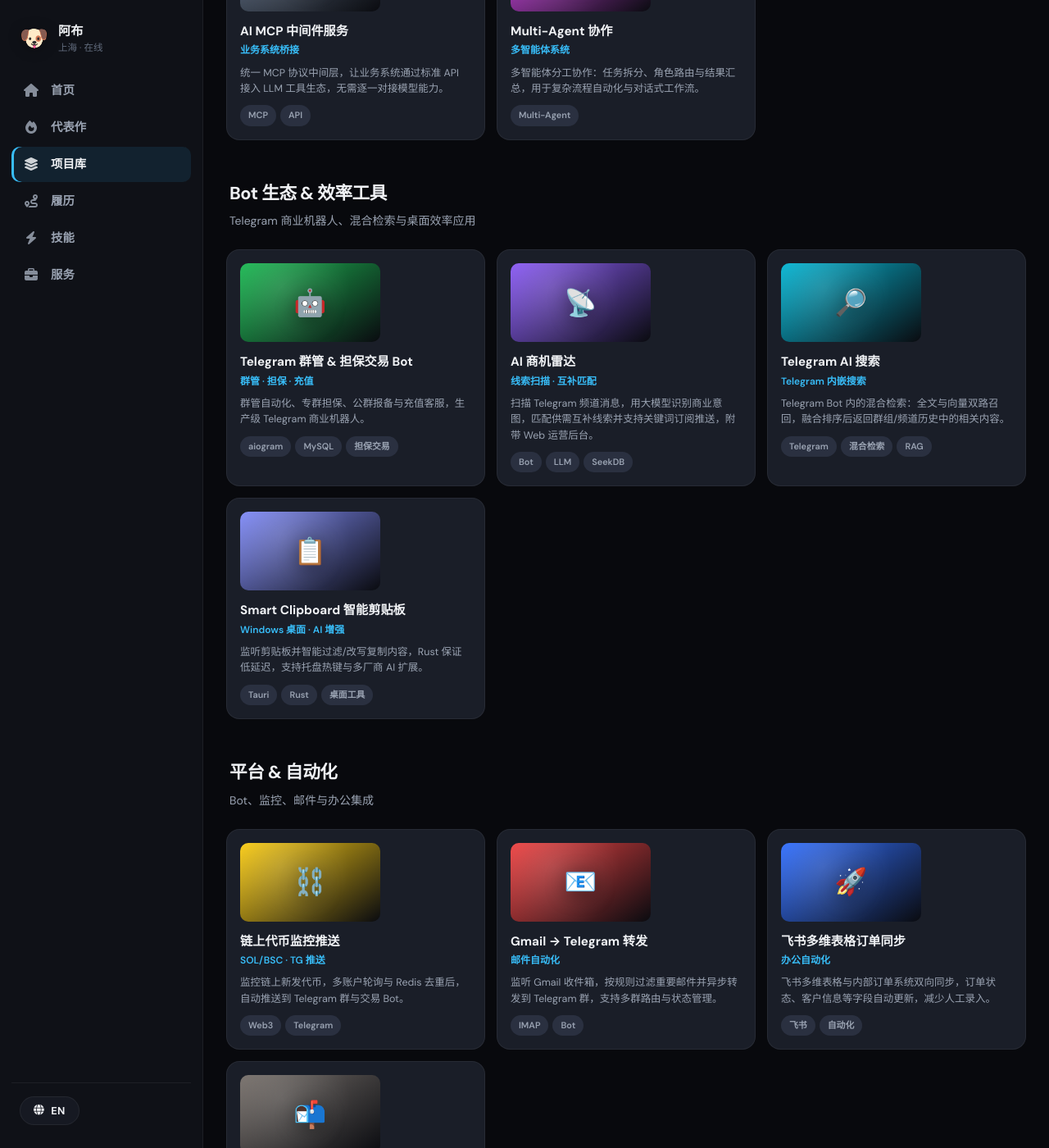
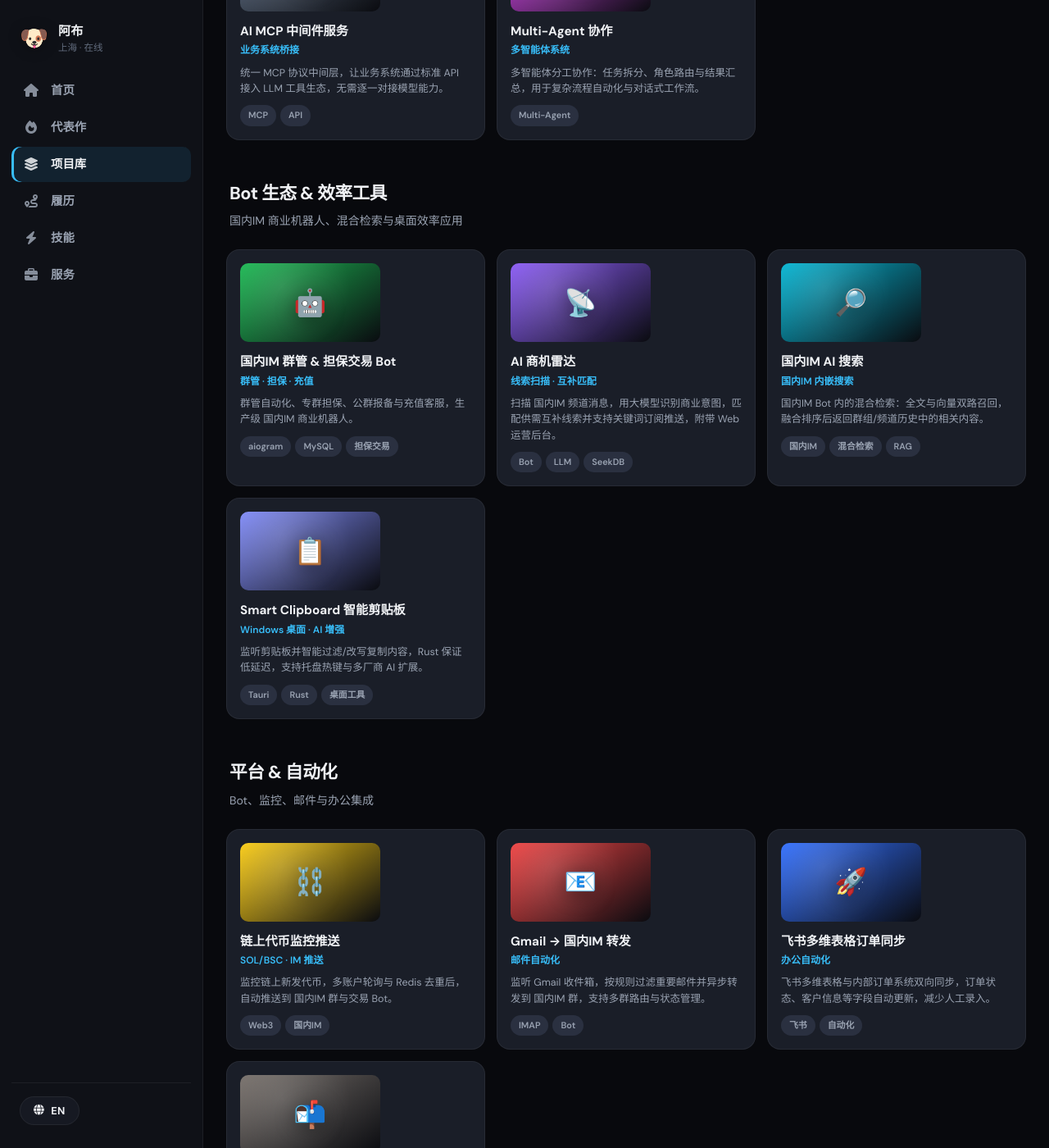
Before and after one commit to BriskyGates/briskygates.github.io, a Jekyll site: the page built from index.html, in a window 1280 px wide and 1400 px high, scrolled down 4253 px. Shown: the whole window at 82% size. Built offline with Jekyll 4.4.1, drawn with Linux system fonts in a browser that asks for light colours; some of the changed text lies outside the part shown.

Commit message:
refactor(content): 更新站点文案与国内 IM 生态表述

```diff
--- a/assets/data/homeConfig.json
+++ b/assets/data/homeConfig.json
@@ -14,7 +14,7 @@
     "toast": {
       "wechatCopied": "微信号已复制到剪贴板",
       "xianyuCopied": "店铺名称已复制到剪贴板",
-      "telegramCopied": "Telegram 账号已复制到剪贴板"
+      "imCopied": "IM 账号已复制到剪贴板"
     },
     "nav": [
       { "id": "home", "label": "首页", "shortLabel": "首页", "icon": "fas fa-house" },
@@ -49,9 +49,9 @@
     "title": "关于我",
     "greeting": {
       "text": "Hi，我是阿布，常驻上海",
-      "description": "<strong>Python 全栈工程师</strong> · <strong>AI 解决方案架构师</strong><br>深耕企业知识库、行业文档智能、Telegram/飞书生态与 RAG 工程化交付"
+      "description": "<strong>Python 全栈工程师</strong> · <strong>AI 解决方案架构师</strong><br>深耕企业知识库、行业文档智能、国内IM/飞书生态与 RAG 工程化交付"
     },
-    "heroChips": ["RAG & 向量检索", "手机 Agent / 群控", "Multi-Agent / MCP", "FastAPI 微服务", "Telegram Bot"],
+    "heroChips": ["RAG & 向量检索", "手机 Agent / 群控", "Multi-Agent / MCP", "FastAPI 微服务", "国内IM Bot"],
     "roles": [
       {
         "label": "核心能力",
@@ -97,9 +97,9 @@
       },
       {
         "id": "group_management_bot",
-        "title": "Telegram 群管 & 担保交易 Bot",
+        "title": "国内IM 群管 & 担保交易 Bot",
         "subtitle": "复杂业务 Bot 全链路",
-        "description": "群管自动化、专群担保、公群报备、供需发布、充值与客服——生产级 Telegram 商业机器人。",
+        "description": "群管自动化、专群担保、公群报备、供需发布、充值与客服——生产级 国内IM 商业机器人。",
         "tags": ["aiogram", "MySQL", "Redis", "担保交易"],
         "icon": "🤖",
         "accent": "#1db954",
@@ -159,8 +159,8 @@
         "id": "need_radar_bot",
         "title": "AI 商机雷达 Bot",
         "subtitle": "供需互补 · 线索推送",
-        "description": "扫描 Telegram 商业频道，识别供需意图，自动匹配互补线索并推送订阅，附带 Web 运营管理后台。",
-        "tags": ["Telegram", "LLM", "混合检索"],
+        "description": "扫描 国内IM 商业频道，识别供需意图，自动匹配互补线索并推送订阅，附带 Web 运营管理后台。",
+        "tags": ["国内IM", "LLM", "混合检索"],
         "icon": "📡",
         "accent": "#8b5cf6",
         "status": "production",
@@ -394,13 +394,13 @@
       {
         "id": "tg-mobile",
         "title": "Bot 生态 & 效率工具",
-        "description": "Telegram 商业机器人、混合检索与桌面效率应用",
+        "description": "国内IM 商业机器人、混合检索与桌面效率应用",
         "items": [
           {
             "id": "group_management_bot",
-            "title": "Telegram 群管 & 担保交易 Bot",
+            "title": "国内IM 群管 & 担保交易 Bot",
             "subtitle": "群管 · 担保 · 充值",
-            "description": "群管自动化、专群担保、公群报备与充值客服，生产级 Telegram 商业机器人。",
+            "description": "群管自动化、专群担保、公群报备与充值客服，生产级 国内IM 商业机器人。",
             "tags": ["aiogram", "MySQL", "担保交易"],
             "icon": "🤖",
             "accent": "#1db954"
@@ -409,17 +409,17 @@
             "id": "need_radar_bot",
             "title": "AI 商机雷达",
             "subtitle": "线索扫描 · 互补匹配",
-            "description": "扫描 Telegram 频道消息，用大模型识别商业意图，匹配供需互补线索并支持关键词订阅推送，附带 Web 运营后台。",
+            "description": "扫描 国内IM 频道消息，用大模型识别商业意图，匹配供需互补线索并支持关键词订阅推送，附带 Web 运营后台。",
             "tags": ["Bot", "LLM", "SeekDB"],
             "icon": "📡",
             "accent": "#8b5cf6"
           },
           {
             "id": "tg_ai_search",
-            "title": "Telegram AI 搜索",
-            "subtitle": "Telegram 内嵌搜索",
-            "description": "Telegram Bot 内的混合检索：全文与向量双路召回，融合排序后返回群组/频道历史中的相关内容。",
-            "tags": ["Telegram", "混合检索", "RAG"],
+            "title": "国内IM AI 搜索",
+            "subtitle": "国内IM 内嵌搜索",
+            "description": "国内IM Bot 内的混合检索：全文与向量双路召回，融合排序后返回群组/频道历史中的相关内容。",
+            "tags": ["国内IM", "混合检索", "RAG"],
             "icon": "🔎",
             "accent": "#06b6d4"
           },
@@ -442,17 +442,17 @@
           {
             "id": "onchain_token_monitor",
             "title": "链上代币监控推送",
-            "subtitle": "SOL/BSC · TG 推送",
-            "description": "监控链上新发代币，多账户轮询与 Redis 去重后，自动推送到 Telegram 群与交易 Bot。",
-            "tags": ["Web3", "Telegram"],
+            "subtitle": "SOL/BSC · IM 推送",
+            "description": "监控链上新发代币，多账户轮询与 Redis 去重后，自动推送到 国内IM 群与交易 Bot。",
+            "tags": ["Web3", "国内IM"],
             "icon": "⛓️",
             "accent": "#facc15"
           },
           {
             "id": "cc_monitor_gmail",
-            "title": "Gmail → Telegram 转发",
+            "title": "Gmail → 国内IM 转发",
             "subtitle": "邮件自动化",
-            "description": "监听 Gmail 收件箱，按规则过滤重要邮件并异步转发到 Telegram 群，支持多群路由与状态管理。",
+            "description": "监听 Gmail 收件箱，按规则过滤重要邮件并异步转发到 国内IM 群，支持多群路由与状态管理。",
             "tags": ["IMAP", "Bot"],
             "icon": "📧",
             "accent": "#ef4444"
@@ -497,7 +497,7 @@
       },
       {
         "period": "2020 — 至今",
-        "title": "Telegram / 飞书生态",
+        "title": "国内IM / 飞书生态",
         "description": "群管担保 Bot、邮件转发、链上监控、飞书多维表格等业务 Bot 与自动化系统，熟悉高并发与状态机设计。",
         "tags": ["aiogram", "飞书 API", "Redis"]
       },
@@ -533,7 +533,7 @@
       },
       {
         "title": "平台集成 & 自动化",
-        "description": "Telegram Bot / 飞书 / 邮件 RPA / Celery 任务调度",
+        "description": "国内IM Bot / 飞书 / 邮件 RPA / Celery 任务调度",
         "tags": ["Bot", "飞书", "Celery"],
         "icon": "⚡"
       }
@@ -570,7 +570,7 @@
       },
       {
         "title": "Bot & 办公自动化",
-        "description": "Telegram/飞书机器人、邮件转发、任务调度",
+        "description": "国内IM/飞书机器人、邮件转发、任务调度",
         "technologies": ["aiogram", "飞书", "Celery"],
         "badge": "自动化",
         "icon": "📱"
--- a/assets/js/main.js
+++ b/assets/js/main.js
@@ -213,7 +213,7 @@
                 const toastMap = {
                     wechat: this.config.ui.toast.wechatCopied,
                     xianyu: this.config.ui.toast.xianyuCopied,
-                    telegram: this.config.ui.toast.telegramCopied
+                    im: this.config.ui.toast.imCopied
                 };
                 return toastMap[type] || fallback;
             },
```
Also changed, not shown: assets/data/homeConfig.en.json (+22 -22 lines).
